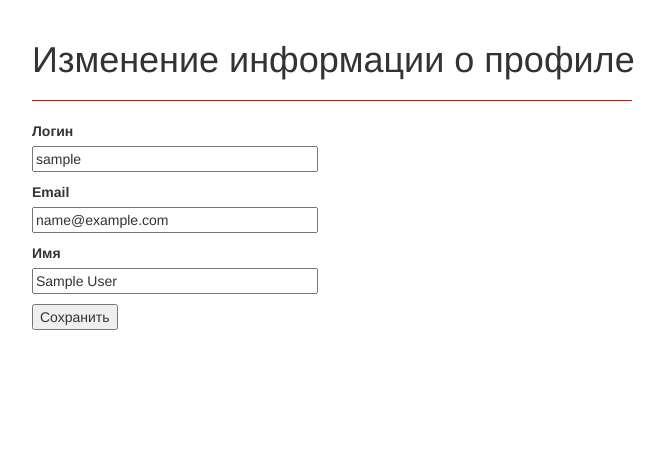
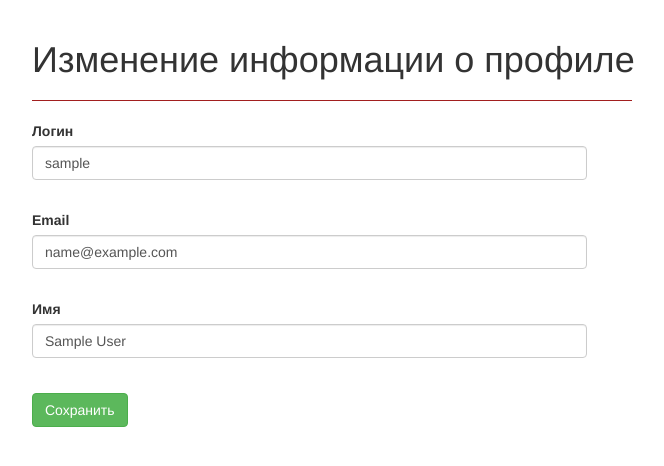
Before and after one commit to StepanBarantsev/course_management, a Flask app: page /editprofile in a window 1280 px wide. Shown: the part 52-518 px from the top of the page, without its empty margins (38-702 px from the left). Run offline with Flask 2, Linux system fonts and the light colour scheme; the visitor is signed in with stand-in values (Sample User, id 1); data comes from the database, SQL or seed files in the repository; some libraries are stand-ins or nearby versions.

Commit message:
Сделал более красивые формы

```diff
--- a/app/auth/forms.py
+++ b/app/auth/forms.py
@@ -8,7 +8,7 @@ class LoginForm(FlaskForm):
     username = StringField('Логин', validators=[DataRequired()])
     password = PasswordField('Пароль', validators=[DataRequired()])
     remember_me = BooleanField('Запомнить меня')
-    submit = SubmitField('Войти')
+    submit = SubmitField('Войти', render_kw={'class': "btn btn-success"})
 
 
 class RegistrationForm(FlaskForm):
@@ -16,7 +16,7 @@ class RegistrationForm(FlaskForm):
     email = StringField('Email', validators=[DataRequired(), Email()])
     password = PasswordField('Пароль', validators=[DataRequired()])
     password2 = PasswordField('Введите пароль еще раз', validators=[DataRequired(), EqualTo('password')])
-    submit = SubmitField('Зарегистрироваться')
+    submit = SubmitField('Зарегистрироваться', render_kw={'class': "btn btn-success"})
 
     def validate_username(self, username):
         user = User.query.filter_by(username=username.data).first()
--- a/app/coursecreate/forms.py
+++ b/app/coursecreate/forms.py
@@ -8,7 +8,7 @@ from app import db
 class CreateCourseProfileForm(FlaskForm):
 
     name = StringField('Название курса', validators=[DataRequired()])
-    submit = SubmitField('Сохранить')
+    submit = SubmitField('Сохранить', render_kw={'class': "btn btn-success"})
 
     def __init__(self, current_user, *args, **kwargs):
         super(CreateCourseProfileForm, self).__init__(*args, **kwargs)
--- a/app/profile/forms.py
+++ b/app/profile/forms.py
@@ -10,7 +10,7 @@ class EditProfileForm(FlaskForm):
     username = StringField('Логин', validators=[DataRequired()])
     email = StringField('Email', validators=[DataRequired(), Email()])
     name = StringField('Имя')
-    submit = SubmitField('Сохранить')
+    submit = SubmitField('Сохранить', render_kw={'class': "btn btn-success"})
 
     def __init__(self, current_user, *args, **kwargs):
         super(EditProfileForm, self).__init__(*args, **kwargs)
--- a/app/templates/profile/edit.html
+++ b/app/templates/profile/edit.html
@@ -5,27 +5,33 @@
     <h1> Изменение информации о профиле </h1>
     <hr align="left" width="600" class="hr" />
 
-    <form action="" method="post">
+    <div class="row">
+        <div class="col-md-6">
+            <form action="" method="post" class="form">
+                <div class="form-group">
                     {{ form.hidden_tag() }}
                     <p>
-            {{ form.username.label }}<br>
-            {{ form.username(size=32) }}<br>
+                        {{ form.username.label(class_="control-label") }}<br>
+                        {{ form.username(class_="form-control")}}<br>
                         {% for error in form.username.errors %}
                             <span style="color: red;">[{{ error }}]</span>
                         {% endfor %}
                     </p>
                     <p>
-            {{ form.email.label }}<br>
-            {{ form.email(size=32) }}<br>
+                        {{ form.email.label(class_="control-label") }}<br>
+                        {{ form.email(class_="form-control") }}<br>
                         {% for error in form.email.errors %}
                             <span style="color: red;">[{{ error }}]</span>
                         {% endfor %}
                     </p>
                     <p>
-            {{ form.name.label }}<br>
-            {{ form.name(size=32) }}<br>
+                        {{ form.name.label(class_="control-label") }}<br>
+                        {{ form.name(class_="form-control") }}<br>
                     </p>
+                </div>
 
-        <p>{{ form.submit() }}</p>
+                <p> {{ form.submit() }}</p>
             </form>
+        </div>
+    </div>
 {% endblock %}
```
Also changed, not shown: app/templates/coursecreate/create.html (+9 -2 lines), app/static/base.css (line endings or trailing spaces). Lines whose indentation alone changed are shown as unchanged.
